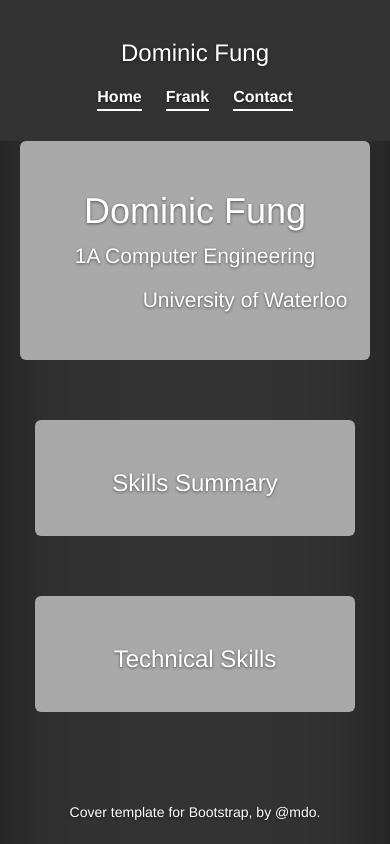
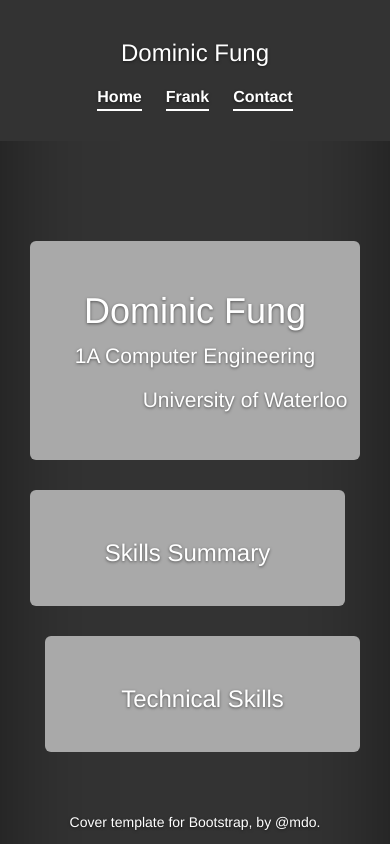
Before and after one commit to mrdofu/mrdofu.github.io, a plain HTML site: page index.html in a window 390 px wide. Shown: the top 844 px of the page. Drawn offline with nearby package versions, Linux system fonts and the light colour scheme.

Commit message:
evened out spacing, added offset

```diff
--- a/cover.css
+++ b/cover.css
@@ -63,9 +63,7 @@ body {
     padding: 30px;
 }
 
-    .inner .middle {
-        padding: 0 50px;
-    }
+
 
 /*header*/
 
@@ -114,7 +112,14 @@ body {
 }
 
 
+/*
+    offset
+*/
 
+.offset {
+    width: 100%;
+    height: 100px;
+}
 
 
 /*
@@ -122,7 +127,7 @@ body {
  */
 
 .cover {
-    padding: 0 20px;
+    padding: 0 30px;
 }
 
     .cover .btn-lg {
@@ -136,7 +141,6 @@ body {
 .jumbotron {
     background-color: darkgray;
     border-radius: 6px;
-    margin-bottom: 60px;
 }
 
 .jumbotron p{
@@ -145,6 +149,19 @@ body {
 
 .jumbotron > p + p{
     margin-left: 100px;
+}
+
+.col-sm-6{
+    position: inherit;
+    padding: 0;
+}
+
+.jumbotron-narrow + .col-sm-6 > div{
+    margin-right: 15px;
+}
+
+.col-sm-6 + .col-sm-6 > div {
+    margin-left: 15px;
 }
 /*
  * Footer
@@ -174,13 +191,13 @@ body {
 
     /* Start the vertical centering */
     .site-wrapper-inner {
-        vertical-align: middle;
+        vertical-align: top;
     }
 
     /* Handle the widths */
     .masthead,
     .mastfoot,
-    .jumbotron,
+
     .cover-container {
         width: 100%; /* Must be percentage or pixels for horizontal alignment */
     }
--- a/index.html
+++ b/index.html
@@ -29,7 +29,7 @@
         <div class="site-wrapper-inner">
 
             <div class="cover-container">
-
+                <!--header-->
                 <div class="masthead clearfix">
                     <div class="inner">
                         <h3 class="masthead-brand"><a href="index.html">Dominic Fung</a></h3>
@@ -42,7 +42,8 @@
                         </nav>
                     </div>
                 </div>
-
+                <!--offset to make room for header-->
+                <div class="offset"></div>
                 <div class="inner cover">
                         <div class="jumbotron jumbotron-narrow">
 
```
